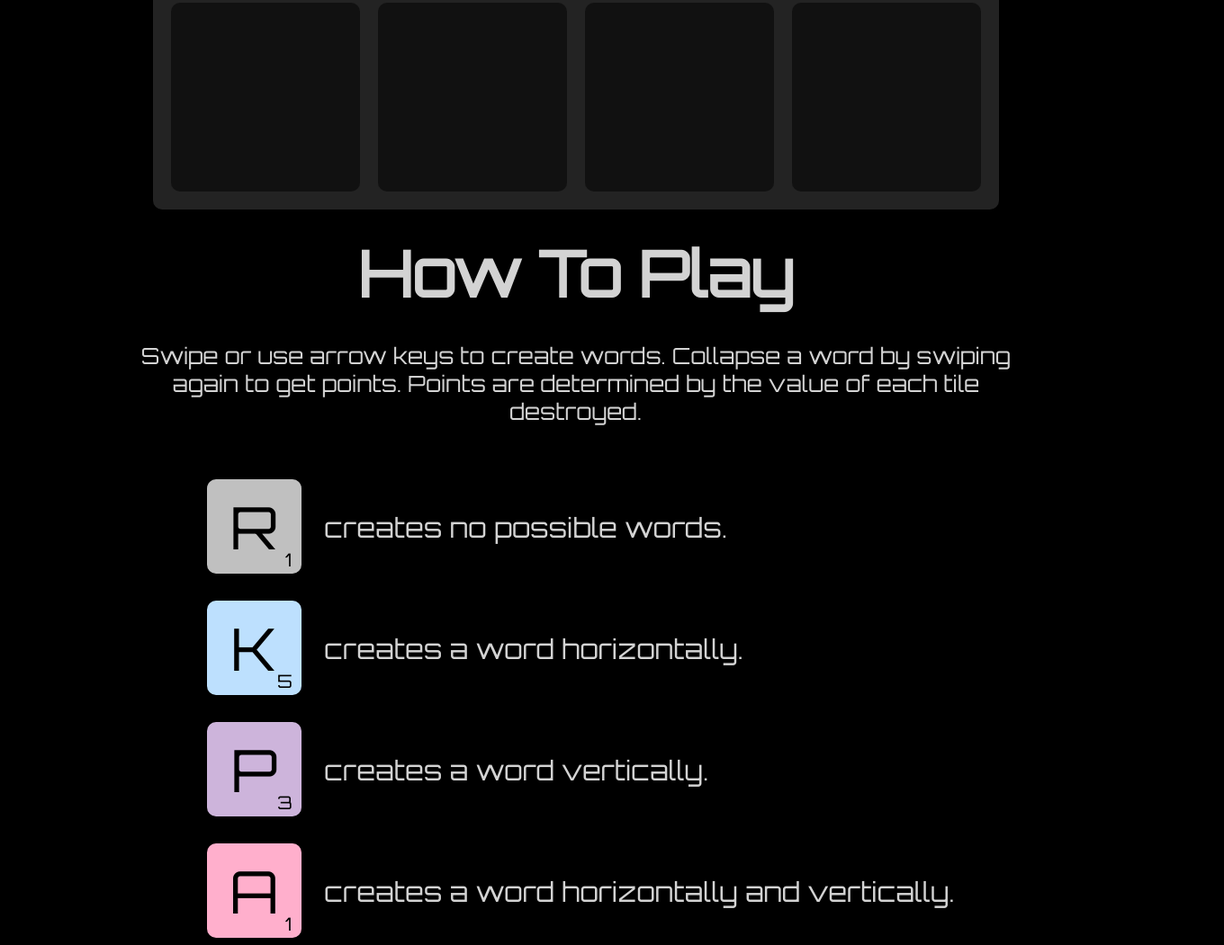
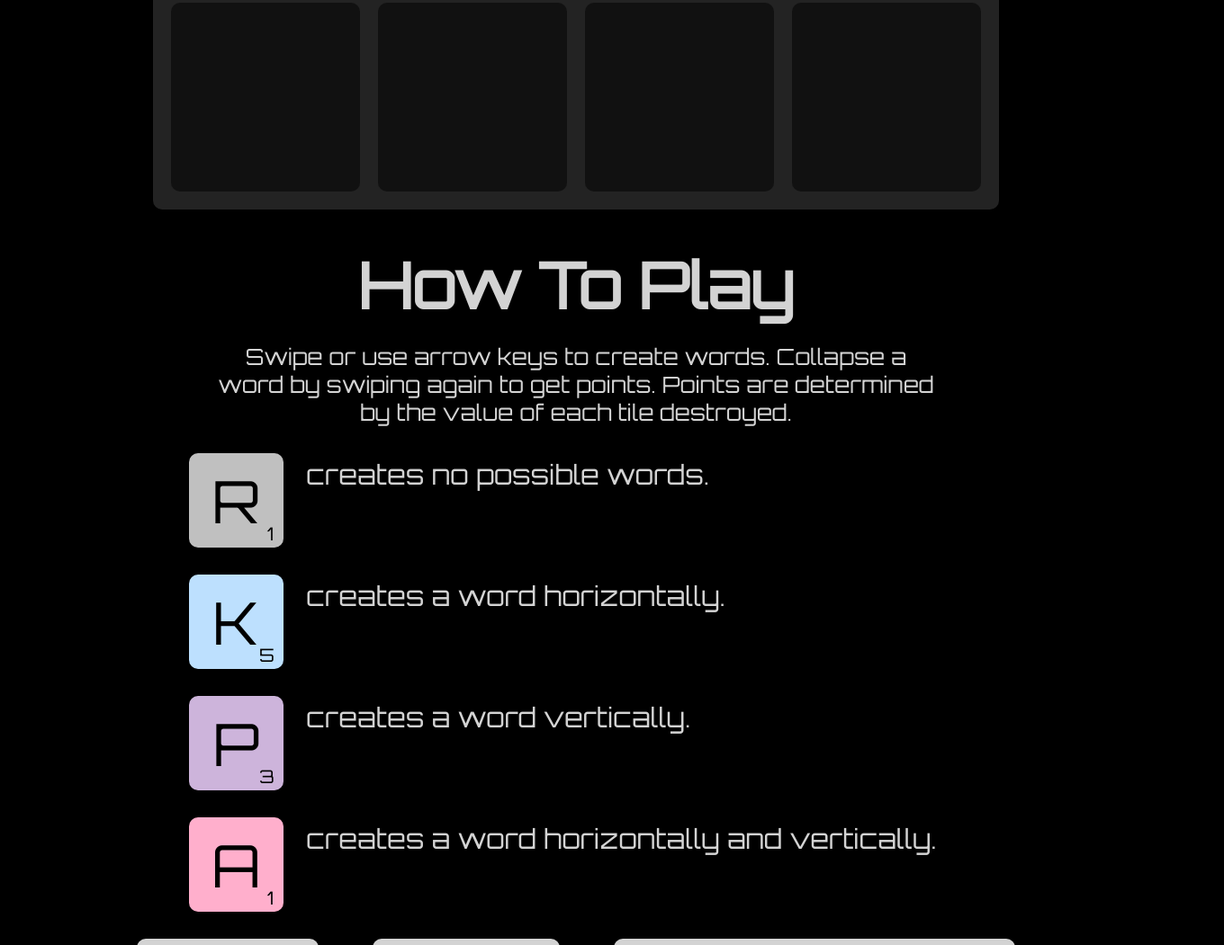
Before and after one commit to andrewchimney/Wordle2048Express, a website: page public/index.html in a window 1280 px wide. Shown: the part 985-2036 px from the top of the page at 90% size, 1360 px wide, since content can reach past the window. Drawn offline with Linux system fonts and the light colour scheme.

Commit message:
Update index.css

```diff
--- a/public/styles/index.css
+++ b/public/styles/index.css
@@ -19,6 +19,7 @@
     background-color: black;
     box-sizing: border-box;
     font-family: orbitron;
+    overflow-x: hidden;
 
 }
 h1{
@@ -178,15 +179,16 @@ h1{
 
 h2{
     font-size: 7rem;
-    padding: .1em;
-    margin: 0;
+    padding: 0;
+    margin: 2rem;
 }
 .howtoplay p {
     font-size: 2.5rem;
-    width: var(--scale);
+    width: calc( .8* var(--scale));
+    margin: auto;
 }
 .tileList{
-   margin: 6rem;
+   margin: 3rem;
    padding: 0;
    list-style: none;
 }
```
